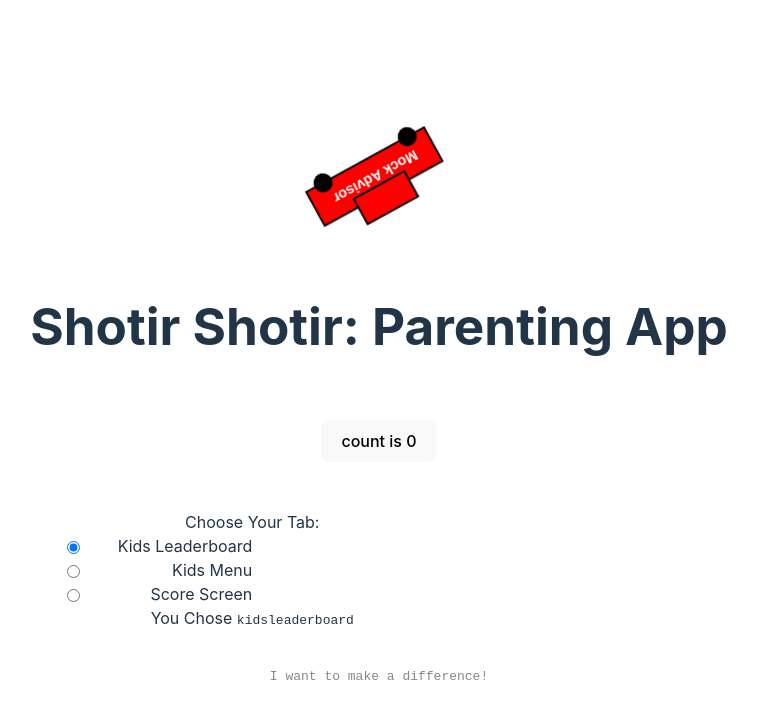
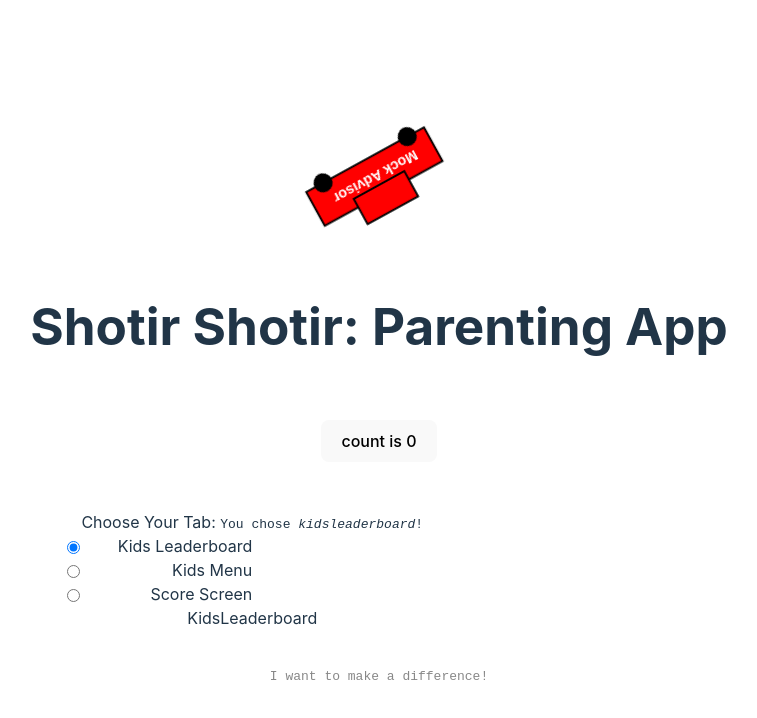
Before and after one commit to JKeddo95/mockAdvisor, a React (Vite) app: page / in a window 1280 px wide. Both pictures are taken after a click on the radio button 334 px from the left and 559 px from the top of the page. Shown: the top 718 px of the page, without its empty margins (261-1018 px from the left). Built offline with nearby package versions, Linux system fonts and the light colour scheme.

Commit message:
DEV-01--Finish-Tabpicker-Skeleton

```diff
--- a/src/components/TabPicker.tsx
+++ b/src/components/TabPicker.tsx
@@ -23,10 +23,10 @@ export const TabPicker = () => {
     }
   };
 
-  const tabSelectionResult = (
-    <>
-      You Chose <code>{chosenTab}</code>
-    </>
+  const tabSelectionResult = chosenTab && (
+    <code>
+      You chose <i>{chosenTab}</i>!
+    </code>
   );
 
   return (
@@ -41,7 +41,7 @@ export const TabPicker = () => {
         marginTop: "3em",
       }}
     >
-      <span> Choose Your Tab:</span>
+      <span> Choose Your Tab: {tabSelectionResult}</span>
       <div onChange={handleChosenTabChange} style={{ display: "flex", flexDirection: "column", justifyContent: "flex-start", maxWidth: "50%" }}>
         <span style={{ display: "flex", justifyContent: "space-between" }}>
           <input type="radio" value="kidsleaderboard" name="tabname" /> Kids Leaderboard
@@ -53,7 +53,7 @@ export const TabPicker = () => {
           <input type="radio" value="scoremenu" name="tabname" /> Score Screen
         </span>
       </div>
-      <div>{chosenTab ? tabSelectionResult : ""}</div>
+      <div>{chosenTab && getTabContent()}</div>
     </div>
   );
 };
```
